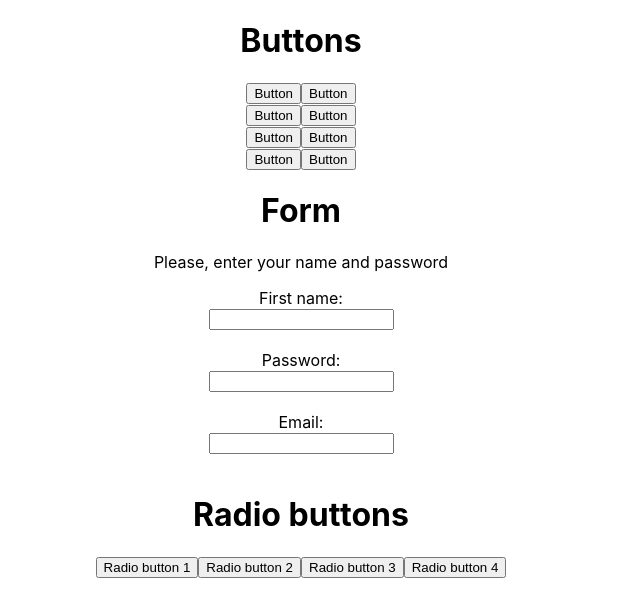
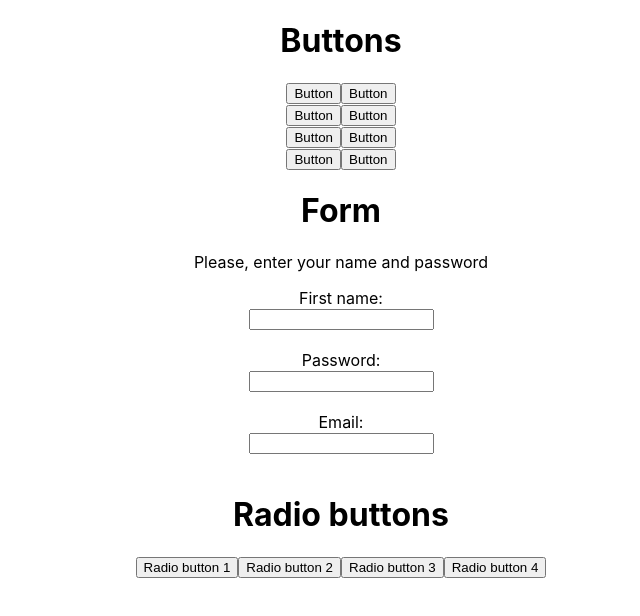
Before and after one commit to MariaKlo/ui-kit-react, a React (Create React App) app: page / in a window 1280 px wide. Shown: the top 616 px of the page, without its empty margins (299-939 px from the left). Built offline with nearby package versions, Linux system fonts and the light colour scheme.

Commit message:
Update style

```diff
--- a/src/App.css
+++ b/src/App.css
@@ -4,7 +4,7 @@ body {
 }
 
 .wrapper {
-  max-width: 75rem;
+  padding: 0 1.25rem 0 1.25rem;
 }
 
 .App {
```
